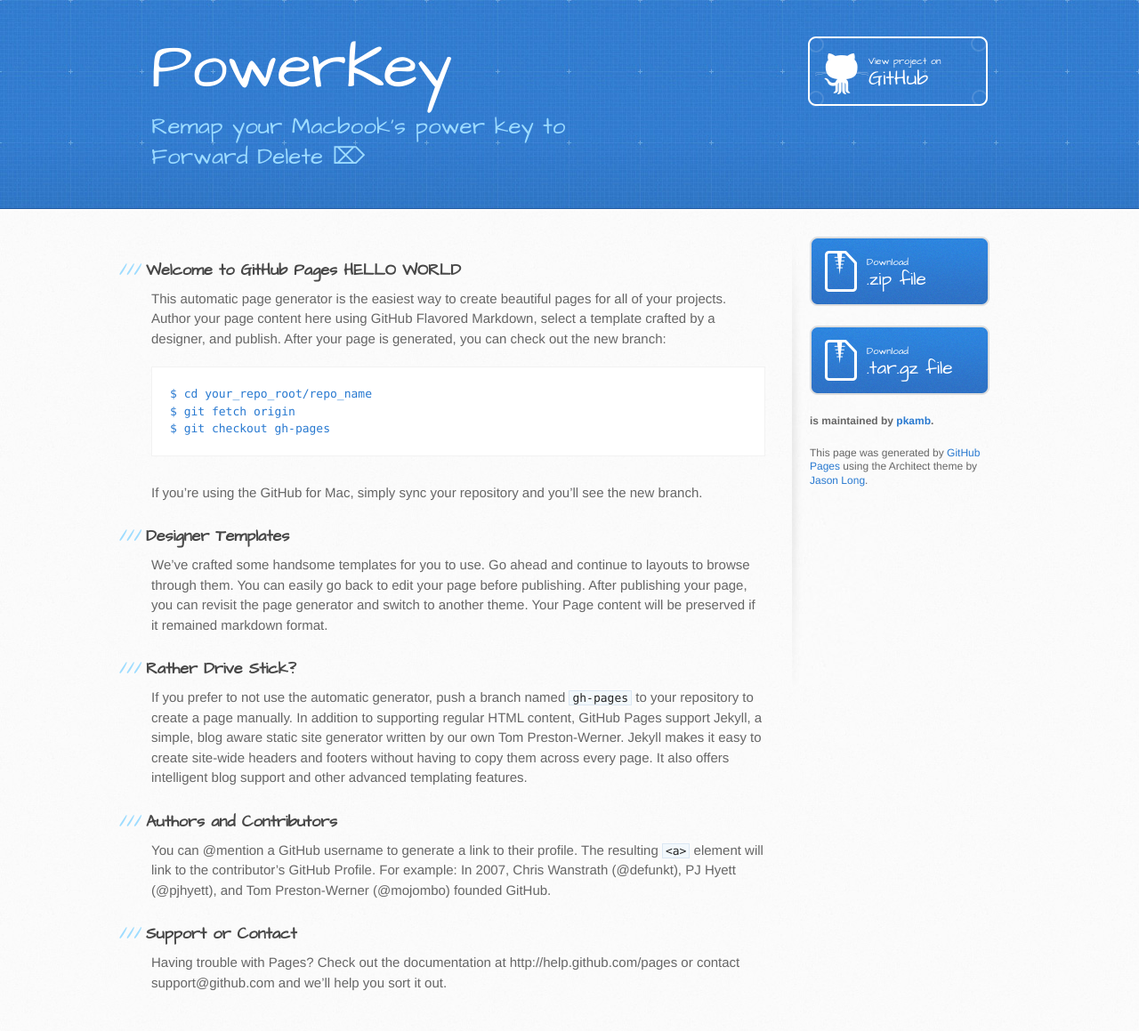
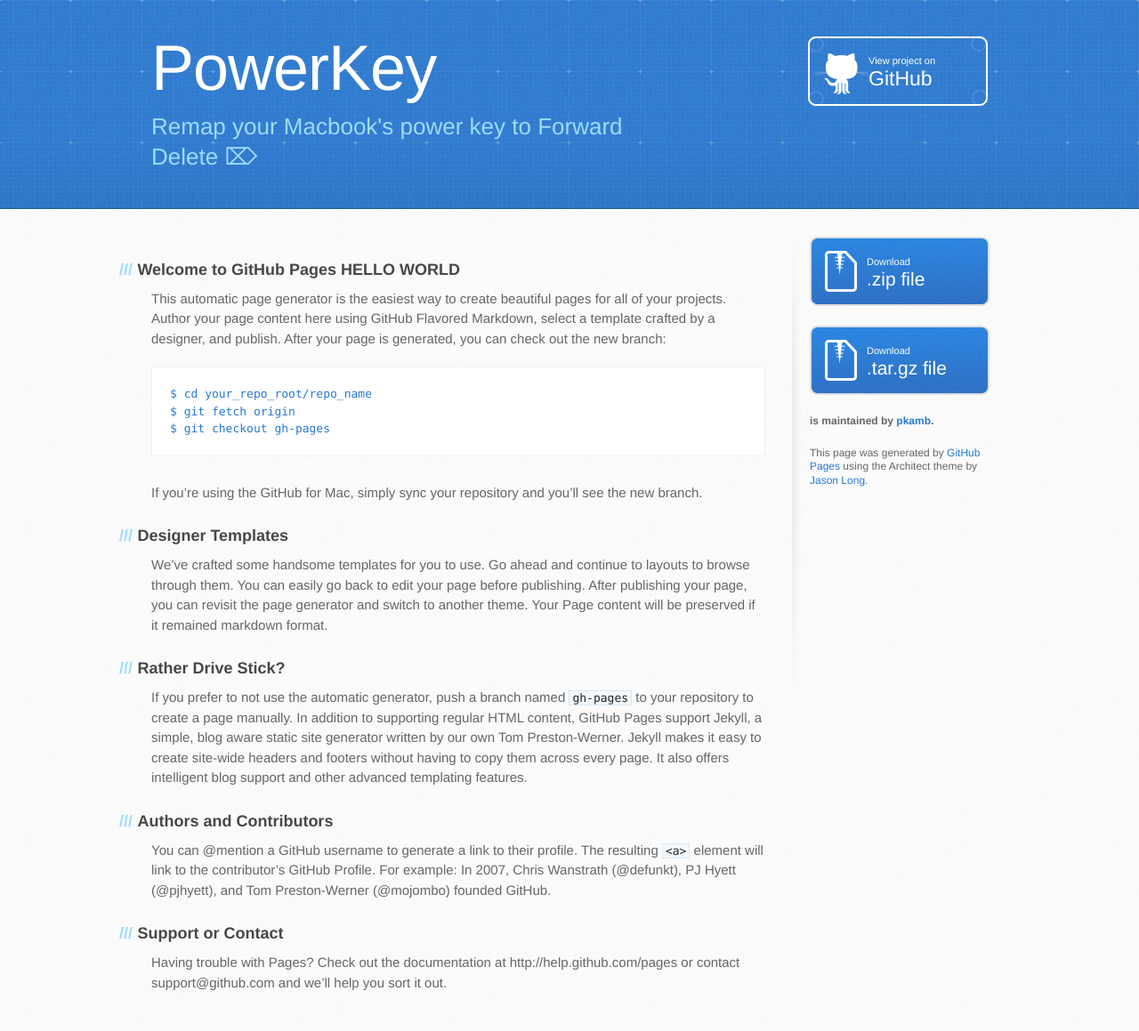
Before and after one commit to pkamb/PowerKey, a Jekyll site: the page built from index.md, in a window 1280 px wide. Shown: the whole page at 89% size. Built offline with Jekyll 4.4.1, drawn with Linux system fonts in a browser that asks for light colours; Markdown is read by kramdown in place of the engine named in the settings.

Commit message:
- Removed "architects daughter" font

```diff
--- a/stylesheets/stylesheet.css
+++ b/stylesheets/stylesheet.css
@@ -66,7 +66,7 @@
 header {
   padding-top: 40px;
   padding-bottom: 40px;
-  font-family: 'Architects Daughter', 'Helvetica Neue', Helvetica, Arial, serif;
+  font-family: 'Helvetica Neue', Helvetica, Arial, serif;
   background: #2e7bcf url(../images/header-bg.jpg) 0 0 repeat-x;
   border-bottom: solid 1px #275da1;
 }
@@ -136,7 +136,7 @@
   color: #fff;
   padding-left: 68px;
   padding-top: 22px;
-  font-family: 'Architects Daughter', 'Helvetica Neue', Helvetica, Arial, serif;
+  font-family: 'Helvetica Neue', Helvetica, Arial, serif;
 }
 a.button small {
   display: block;
@@ -225,7 +225,7 @@
 /* GENERAL ELEMENT TYPE STYLES */
 
 #main-content h1 {
-  font-family: 'Architects Daughter', 'Helvetica Neue', Helvetica, Arial, serif;
+  font-family: 'Helvetica Neue', Helvetica, Arial, serif;
   font-size: 2.8em;
   letter-spacing: -1px;
   color: #474747;
@@ -239,7 +239,7 @@
 }
 
 #main-content h2 {
-  font-family: 'Architects Daughter', 'Helvetica Neue', Helvetica, Arial, serif;
+  font-family: 'Helvetica Neue', Helvetica, Arial, serif;
   font-size: 22px;
   font-weight: bold;
   margin-bottom: 8px;
@@ -253,7 +253,7 @@
 }
 
 #main-content h3 {
-  font-family: 'Architects Daughter', 'Helvetica Neue', Helvetica, Arial, serif;
+  font-family: 'Helvetica Neue', Helvetica, Arial, serif;
   font-size: 18px;
   font-weight: bold;
   margin-top: 24px;
@@ -269,7 +269,7 @@
 }
 
 #main-content h4 {
-  font-family: 'Architects Daughter', 'Helvetica Neue', Helvetica, Arial, serif;
+  font-family: 'Helvetica Neue', Helvetica, Arial, serif;
   font-size: 15px;
   font-weight: bold;
   color: #474747;
@@ -283,7 +283,7 @@
 }
 
 #main-content h5 {
-  font-family: 'Architects Daughter', 'Helvetica Neue', Helvetica, Arial, serif;
+  font-family: 'Helvetica Neue', Helvetica, Arial, serif;
   font-size: 14px;
   color: #474747;
 }
@@ -295,7 +295,7 @@
 }
 
 #main-content h6 {
-  font-family: 'Architects Daughter', 'Helvetica Neue', Helvetica, Arial, serif;
+  font-family: 'Helvetica Neue', Helvetica, Arial, serif;
   font-size: .8em;
   color: #474747;
 }
```
